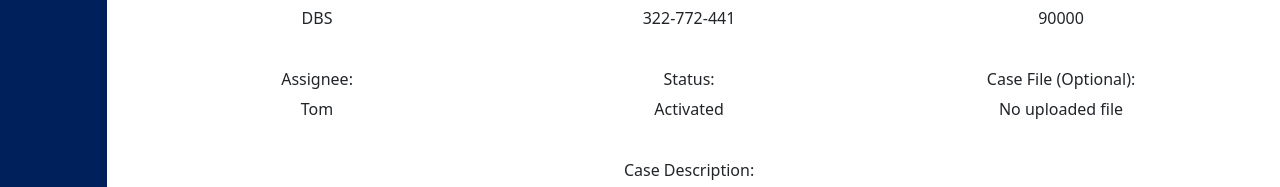
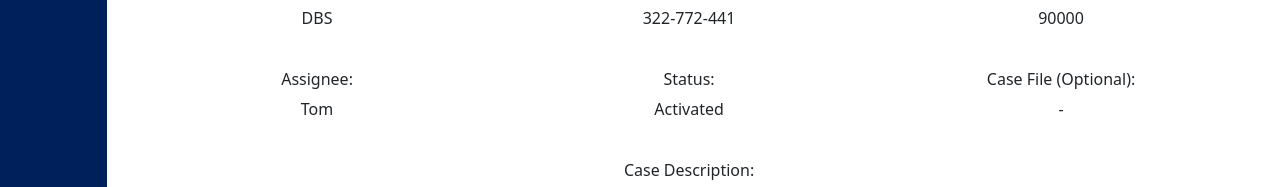
Before and after one commit to Donovan9617/antiscam-frontend, a React (Create React App) app: page / in a window 1280 px wide. Both pictures are taken after a click on the element "26c350a1-230f-4aac-be03-76f6e721d7fd". Shown: the part 231-418 px from the top of the page. Built offline with nearby package versions, Linux system fonts and the light colour scheme.

Commit message:
Edit default name for no upload

```diff
--- a/src/pages/caseinfo/caseinfogrid/caseinfogrid.tsx
+++ b/src/pages/caseinfo/caseinfogrid/caseinfogrid.tsx
@@ -74,7 +74,7 @@
               </a>
             </div>
           ) : (
-            "No uploaded file"
+            "-"
           )}
         </Col>
       </Row>
```
